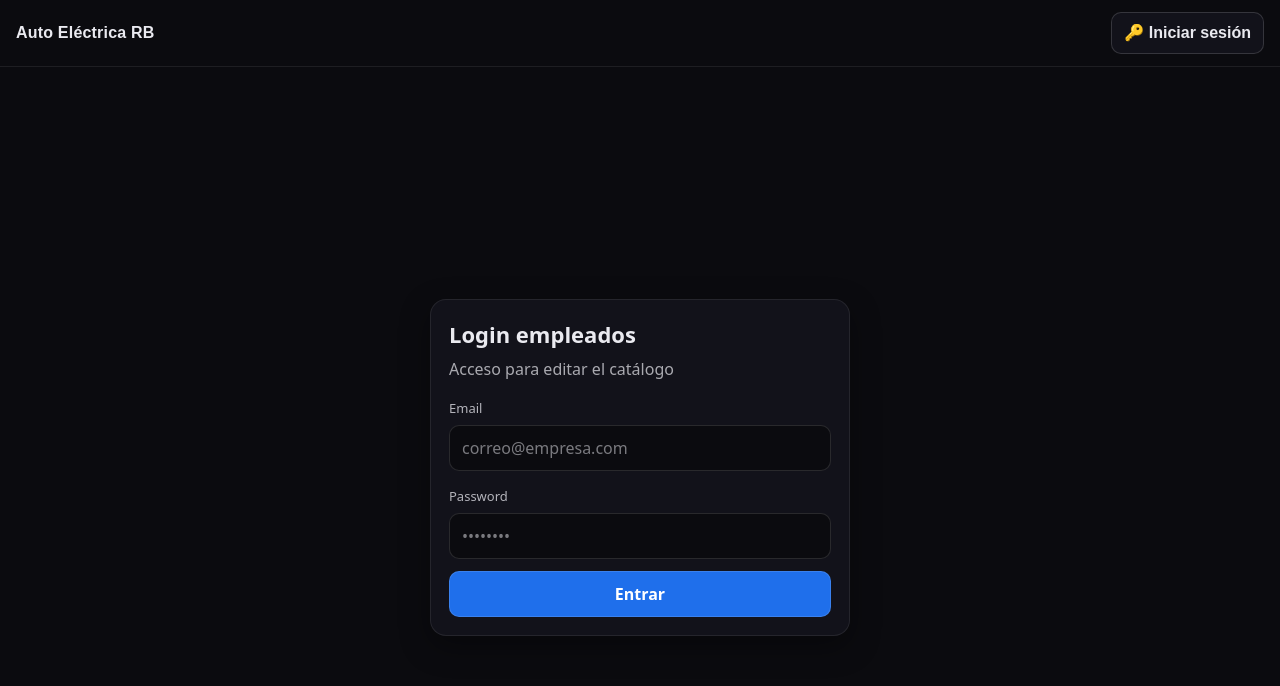
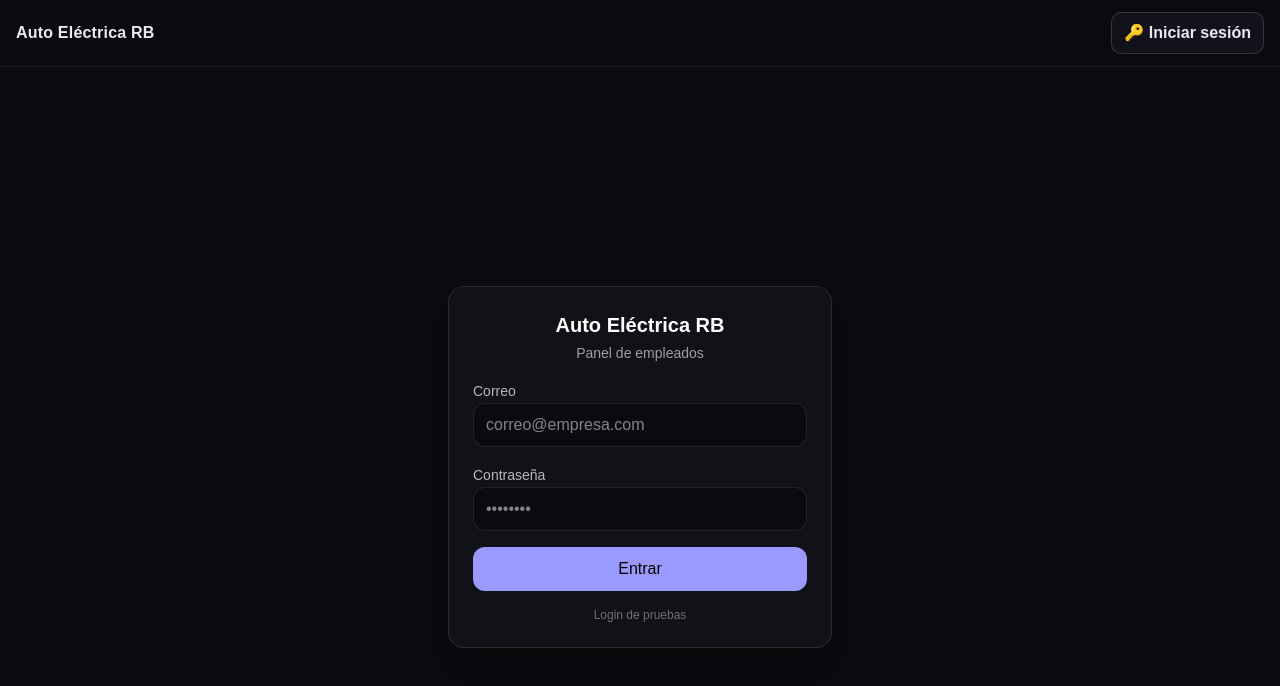
Before and after one commit to LazerN19/auto-electrica-rb, a Next.js app: page /admin/login in a window 1280 px wide. Shown: the top 686 px of the page. Built offline with nearby package versions, Linux system fonts and the light colour scheme; no server answers.

Commit message:
Mejoras diseño móvil y UX en adminv2

```diff
--- a/app/admin/login/page.tsx
+++ b/app/admin/login/page.tsx
@@ -1,11 +1,8 @@
 "use client";
+
+import { useState, useRef } from "react";
 import { useRouter } from "next/navigation";
-import { useState } from "react";
 import { supabase } from "@/lib/supabaseClient";
-import { useEffect } from "react";
-
-
-
 
 export default function AdminLogin() {
   const [email, setEmail] = useState("");
@@ -13,133 +10,96 @@ export default function AdminLogin() {
   const [msg, setMsg] = useState<string | null>(null);
   const [loading, setLoading] = useState(false);
   const router = useRouter();
+  const inputRef = useRef<HTMLInputElement>(null);
 
-
-  const signIn = async () => {
+  const signIn = async (e: React.FormEvent) => {
+    e.preventDefault();
     setLoading(true);
     setMsg(null);
+
+    try {
+      // 🔍 DEBUG: ver si hay sesión previa
+      const { data } = await supabase.auth.getSession();
+      console.log("SESSION ANTES DE LOGIN:", data.session);
 
       const { error } = await supabase.auth.signInWithPassword({
         email,
         password,
       });
 
+      if (error) {
+        console.log("ERROR LOGIN:", error.message);
+        setMsg(error.message);
+        return;
+      }
+
+      setMsg("✅ Login correcto");
+      inputRef.current?.blur();
+      router.replace("/admin/parts");
+    } finally {
       setLoading(false);
-    setMsg(error ? `Error: ${error.message}` : "✅ Login correcto");
-    router.push("/admin/parts");
-  return;
+    }
   };
-  useEffect(() => {
-  supabase.auth.getUser().then(({ data }) => {
-    if (data.user) router.push("/admin/parts");
-  });
-}, [router]);
+
   return (
-    <div
-      style={{
-        minHeight: "100vh",
-        display: "grid",
-        placeItems: "center",
-        background: "#0b0b0f",
-        padding: 16,
-        color: "#eaeaf0",
-        fontFamily:
-          'ui-sans-serif, system-ui, -apple-system, Segoe UI, Roboto, "Helvetica Neue", Arial',
-      }}
+    <div className="flex min-h-dvh items-center justify-center bg-[#0b0b0f] px-4">
+      <form
+        onSubmit={signIn}
+        className="w-full max-w-sm space-y-4 rounded-2xl border border-white/10 bg-[#111118] p-6 shadow-xl"
       >
-      <div
-        style={{
-          width: "100%",
-          maxWidth: 420,
-          background: "#12121a",
-          border: "1px solid rgba(255,255,255,0.08)",
-          borderRadius: 16,
-          padding: 18,
-          boxShadow: "0 10px 30px rgba(0,0,0,0.35)",
-        }}
-      >
-        <h1 style={{ margin: 0, fontSize: 22, fontWeight: 700 }}>
-          Login empleados
+        <div className="space-y-1 text-center">
+          <h1 className="text-xl font-semibold text-white">
+            Auto Eléctrica RB
           </h1>
-        <p style={{ marginTop: 6, marginBottom: 14, color: "rgba(234,234,240,0.7)" }}>
-          Acceso para editar el catálogo
+          <p className="text-sm text-white/60">
+            Panel de empleados
           </p>
+        </div>
 
-        <label style={{ fontSize: 13, color: "rgba(234,234,240,0.75)" }}>
-          Email
-        </label>
+        <div className="space-y-1">
+          <label className="text-sm text-white/70">Correo</label>
           <input
+            ref={inputRef}
+            type="email"
             value={email}
             onChange={(e) => setEmail(e.target.value)}
             placeholder="correo@empresa.com"
-          style={{
-            width: "100%",
-            marginTop: 6,
-            marginBottom: 12,
-            padding: "10px 12px",
-            borderRadius: 10,
-            border: "1px solid rgba(255,255,255,0.12)",
-            background: "#0b0b0f",
-            color: "#eaeaf0",
-            outline: "none",
-          }}
+            className="h-11 w-full rounded-xl border border-white/10 bg-[#0b0b0f] px-3 text-white outline-none focus:border-[#9A99FF]"
+            autoCapitalize="none"
+            autoCorrect="off"
           />
+        </div>
 
-        <label style={{ fontSize: 13, color: "rgba(234,234,240,0.75)" }}>
-          Password
-        </label>
+        <div className="space-y-1">
+          <label className="text-sm text-white/70">Contraseña</label>
           <input
+            type="password"
             value={password}
             onChange={(e) => setPassword(e.target.value)}
             placeholder="••••••••"
-          type="password"
-          style={{
-            width: "100%",
-            marginTop: 6,
-            marginBottom: 12,
-            padding: "10px 12px",
-            borderRadius: 10,
-            border: "1px solid rgba(255,255,255,0.12)",
-            background: "#0b0b0f",
-            color: "#eaeaf0",
-            outline: "none",
-          }}
+            className="h-11 w-full rounded-xl border border-white/10 bg-[#0b0b0f] px-3 text-white outline-none focus:border-[#9A99FF]"
+            enterKeyHint="go"
           />
+        </div>
+
+        {msg && (
+          <div className="rounded-xl border border-white/10 bg-black/30 px-3 py-2 text-sm text-white">
+            {msg}
+          </div>
+        )}
 
         <button
-          onClick={signIn}
+          type="submit"
           disabled={loading}
-          style={{
-            width: "100%",
-            padding: "10px 12px",
-            borderRadius: 10,
-            border: "1px solid rgba(255,255,255,0.12)",
-            background: loading ? "#2a2a38" : "#1f6feb",
-            color: "#fff",
-            fontWeight: 700,
-            cursor: loading ? "not-allowed" : "pointer",
-          }}
+          className="h-11 w-full rounded-xl bg-[#9A99FF] font-medium text-black transition disabled:opacity-60"
         >
           {loading ? "Entrando..." : "Entrar"}
         </button>
 
-        {msg && (
-          <div
-            style={{
-              marginTop: 12,
-              padding: "10px 12px",
-              borderRadius: 10,
-              background: "rgba(255,255,255,0.06)",
-              border: "1px solid rgba(255,255,255,0.08)",
-              color: "#eaeaf0",
-              fontSize: 13,
-              whiteSpace: "pre-wrap",
-            }}
-          >
-            {msg}
-          </div>
-        )}
-      </div>
+        <p className="text-center text-xs text-white/40">
+          Login de pruebas
+        </p>
+      </form>
     </div>
   );
 }
```
Lines whose indentation alone changed are shown as unchanged.
